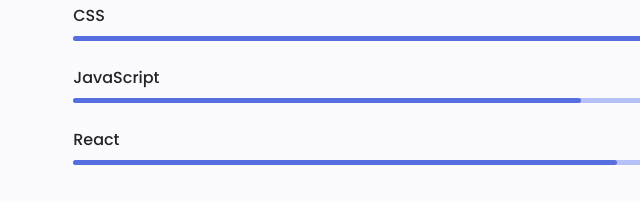
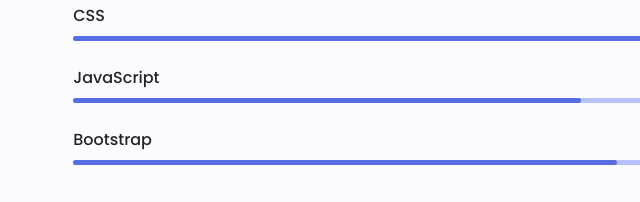
Before and after one commit to Jayrathod192/portfolio, a plain HTML site: page index.html in a window 1280 px wide. Shown: the part 1620-1822 px from the top of the page, 226-866 px from the left. Drawn offline with nearby package versions, Linux system fonts and the light colour scheme.

Commit message:
skills update

```diff
--- a/index.html
+++ b/index.html
@@ -251,7 +251,7 @@
 
                 <div class="skills__data">
                   <div class="skills__titles">
-                    <h3 class="skills__name">React</h3>
+                    <h3 class="skills__name">Bootstrap</h3>
                     <span class="skills__number">75%</span>
                   </div>
                   <div class="skills__bar">
```
